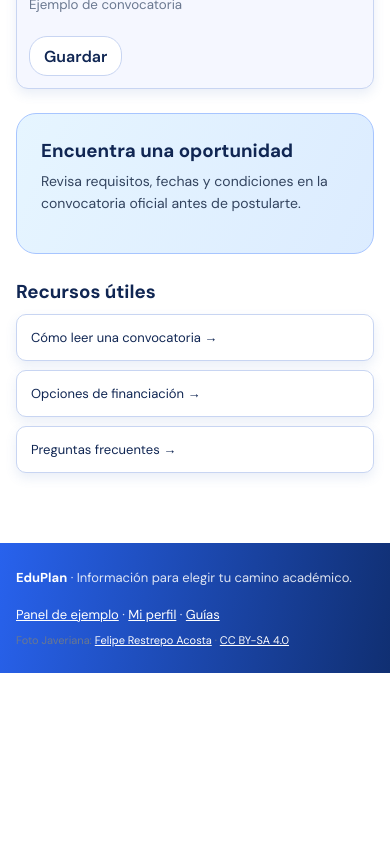
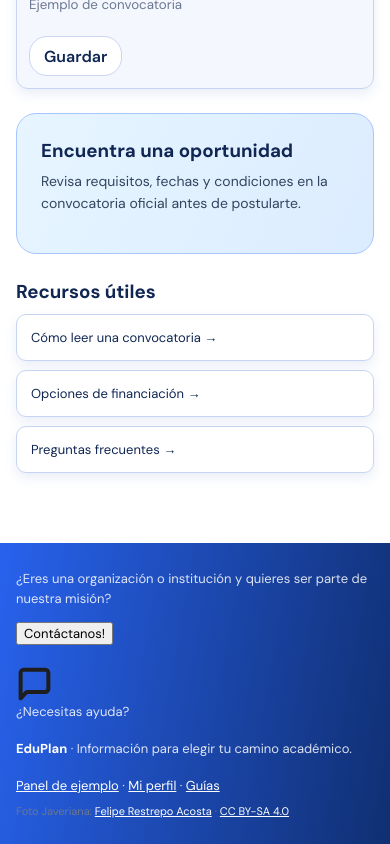
Before and after one commit to Alendy-24/EduPlan, a React (Vite) app in the folder frontend/: page /becas in a window 390 px wide. Shown: the part 2560-3404 px from the top of the page. Before the commit the page ends 3233 px from the top, so only its background shows below. Built offline with nearby package versions, Linux system fonts and the light colour scheme; no server answers.

Commit message:
feat: landing page changes and other by salome.

```diff
--- a/frontend/src/App.css
+++ b/frontend/src/App.css
@@ -300,6 +300,21 @@ p {
   color:var(--muted);
   font-size:13px
 }
+.chat-button {
+  position: absolute;
+  background-color: white;
+  width: 80px;
+  height: 80px;
+  display: inline-grid;
+  justify-content: center;
+  align-items: center;
+  border-radius: 50%;
+}
+.chat-button img{
+  max-width: 100%;
+  display: block;
+  margin: auto;
+}
 .footer-inner {
   display:flex;
   justify-content:space-between;
@@ -335,8 +350,8 @@ p {
   padding:76px 0 128px
 }
 .hero-content h1 {
-  font-size:clamp(38px,4.1vw,62px);
-  max-width:600px;
+  font-size:clamp(38px,6.1vw,62px) !important;
+  max-width:800px;
   margin:10px 0 16px
 }
 .hero-content p {
@@ -668,16 +683,41 @@ p {
     flex-direction:column
   }
 }
+.footer-content {
+  display:flex;
+  flex-direction:column;
+  gap:6px
+}
+
+.footer-content p{
+  font-width: 16px;
+  font-weight: 600;
+}
 .photo-credit {
   font-size:11px;
   margin-top:10px;
-  color:var(--muted)
+  color:var(--sky)
 }
 .quick-icon img {
   width:24px;
   height:24px;
   object-fit:contain
 }
+.contact-button {
+  position:fixed;
+  bottom:20px;
+  right:20px;
+  z-index:100;
+  display:flex;
+  align-items:center;
+  gap:8px;
+  background:var(--sky);
+  color:var(--navy);
+  border-radius:99px;
+  padding:10px 16px;
+  font-size:14px;
+}
+
 @media(max-width:540px) {
   .hero-search .tabs {
     gap:0
--- a/frontend/src/components/Footer.jsx
+++ b/frontend/src/components/Footer.jsx
@@ -1,8 +1,25 @@
 import { Link } from "react-router-dom";
+import chatIcon from "../assets/Images/chat.svg";
 export default function Footer() {
     return (
         <footer className="site-footer">
             <div className="container footer-inner">
+            <div className="footer-content">
+
+                <p>
+                    ¿Eres una organización o institución y quieres ser parte de nuestra misión?
+                </p>
+
+                <button className="contact-button">
+                    Contáctanos!
+                </button>
+
+            </div>
+
+            <div className="chat-button">
+                <img src={chatIcon} alt="Ayuda" />
+                <span>¿Necesitas ayuda?</span>
+            </div>
                 <span>
                     <strong>EduPlan</strong> · Información para elegir tu camino
                     académico.
--- a/frontend/src/pages/landing.jsx
+++ b/frontend/src/pages/landing.jsx
@@ -5,32 +5,46 @@ import institutionIcon from "../assets/Images/instituciones.svg";
 import programIcon from "../assets/Images/explorar-programas.svg";
 import scholarshipIcon from "../assets/Images/becas.svg";
 import guideIcon from "../assets/Images/guia.svg";
+import PerfilamientoIcon from "../assets/Images/perfilamiento.svg";
+import OrientacionIcon from "../assets/Images/orientacion.svg";
 import { featuredOpportunities } from "../data/mock/catalog";
 
 const categories = [
     [
-        "Instituciones",
+        "Ver instituciones",
         "/instituciones",
         institutionIcon,
-        "Explora universidades e instituciones en Colombia.",
+        "Conoce universidades e instituciones en Colombia.",
     ],
     [
-        "Programas",
+        "Explorar programas",
         "/programas",
         programIcon,
         "Encuentra áreas de estudio según tus intereses.",
     ],
     [
-        "Becas",
+        "Becas y financiación",
         "/becas",
         scholarshipIcon,
         "Conoce opciones de apoyo y financiación.",
     ],
     [
-        "Guías y orientación",
+        "Guías y recursos",
         "/guias",
         guideIcon,
-        "Prepara tu siguiente decisión académica.",
+        "Informáte con contenido relevante para tu camino académico.",
+    ],
+    [
+        "Perfilamiento",
+        "/",
+        PerfilamientoIcon,
+        "Encuentra las oportunidades que mejor se ajusten a tu perfil.",
+    ],
+    [
+        "Orientación personzalizada",
+        "/",
+        OrientacionIcon,
+        "Recibe asesoría de expertos en educación superior.",
     ],
 ];
 const searchTypes = [
@@ -85,14 +99,21 @@ export default function Landing() {
                     <span className="eyebrow">
                         Tu futuro, con más información
                     </span>
-                    <h1>Decide qué estudiar con confianza.</h1>
+                    <h1>Construye tu futuro.</h1>
                     <p>
-                        Explora instituciones, programas y oportunidades en
-                        Colombia para elegir la opción que se adapta a ti.
+                        Te guiamos en tu camino a la educación superior.
                     </p>
+                    <div className="hero-btns">
+                        <button className="btn btn-primary" onClick={() => navigate("/login")}>
+                            Encuentra mi oportunidad
+                        </button>
+                    </div>
                 </div>
             </section>
-            <div className="container">
+
+           <div className="container">
+
+        {/*
                 <form className="hero-search" role="search" onSubmit={search}>
                     <div
                         className="tabs"
@@ -136,8 +157,8 @@ export default function Landing() {
                                 <option value="">Toda Colombia</option>
                                 <option>Bogotá</option>
                                 <option>Medellín</option>
-                                <option>Cali</option>
-                            </select>
+                            </select>                                <option>Cali</option>
+
                         </label>
                         <label className="field">
                             <span className="sr-only">
@@ -177,15 +198,15 @@ export default function Landing() {
                         </label>
                         <button className="btn btn-primary">Buscar</button>
                     </div>
-                </form>
-                <div className="quick-links">
+                </form> */}
+                <div className="cuadros-link">
                     {categories.map(([title, path, icon, description]) => (
-                        <Link className="quick-link" to={path} key={path}>
-                            <span className="quick-icon" aria-hidden="true">
+                        <Link className="cuadro" to={path} key={title}>
+                            <span className="cuadro-icon" aria-hidden="true">
                                 <img src={icon} alt="" />
                             </span>
                             <span>
-                                <strong>{title}</strong>
+                                <b>{title}</b>
                                 <small>{description}</small>
                             </span>
                         </Link>
--- a/frontend/src/styles/layout.css
+++ b/frontend/src/styles/layout.css
@@ -216,3 +216,79 @@
     flex-direction: column;
   }
 }
+
+/*Cuadros landing page*/
+.cuadros-link {
+  display: flex;
+  flex-wrap: wrap;
+  gap: 20px;
+  padding: 20px;
+}
+
+.cuadro {
+  flex: 1 1 calc(33.333% - 14px);  /* 3 columnas */
+  min-width: 280px;                /* si no cabe, baja a 2 o 1 columna */
+  box-sizing: border-box;
+
+  display: flex;
+  flex-direction: row-reverse;
+  align-items: center;
+  justify-content: space-between;
+  gap: 16px;
+  padding: 16px;
+  background-color: #4771ef55;
+  color: var(--navy);
+  border-radius: 4px;
+  text-decoration: none;
+  transition: all 0.3s ease-in-out;
+}
+
+.cuadro:hover {
+  transform: translateY(-3px);
+  box-shadow: 0 8px 20px rgba(63, 81, 216, 0.35);
+}
+
+/* Cuadro claro del icono */
+.cuadro-icon {
+  flex-shrink: 0;
+  display: flex;
+  align-items: center;
+  justify-content: center;
+  width: 50px;
+  height: 50px;
+  background-color: #fff;
+  border-radius: 4px;
+}
+
+.cuadro-icon img {
+  width: 40px;
+  height: 40px;
+  display: block;
+}
+
+/* Texto */
+.cuadro strong {
+  display: block;
+  font-size: 18px;
+  font-weight: 400;
+  margin-bottom: 4px;
+}
+
+.cuadro small {
+  display: block;
+  font-size: 14px;
+  line-height: 1.4;
+  opacity: 0.95;
+}
+
+.hero-btns {
+  display: flex;
+  gap: 10px;
+}
+
+.hero-btns button{
+  border-color: transparent !important;
+  background-color: var(--navy) !important;
+  font-size: 17px;
+  margin-top: 30px;
+}
```
